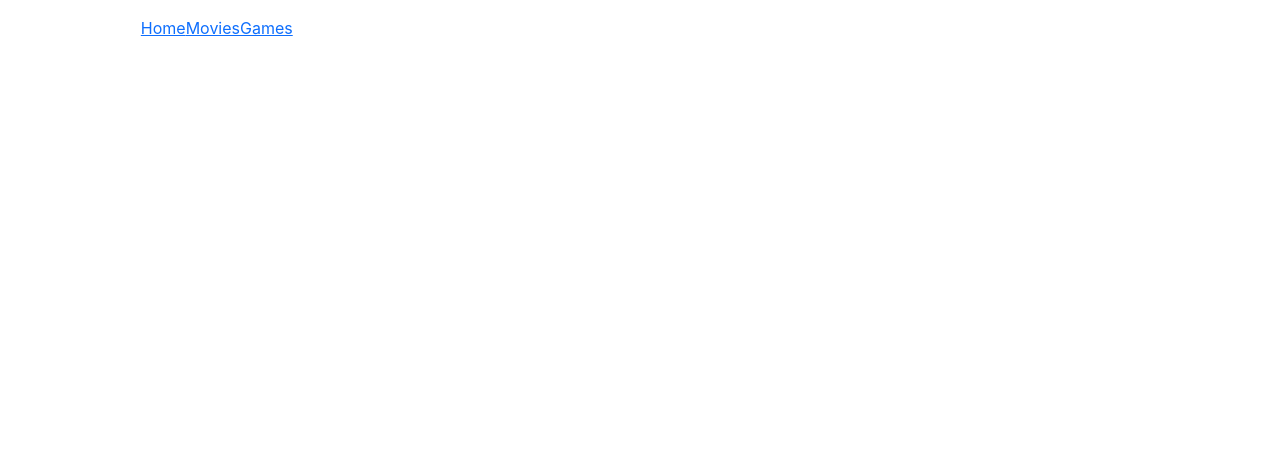
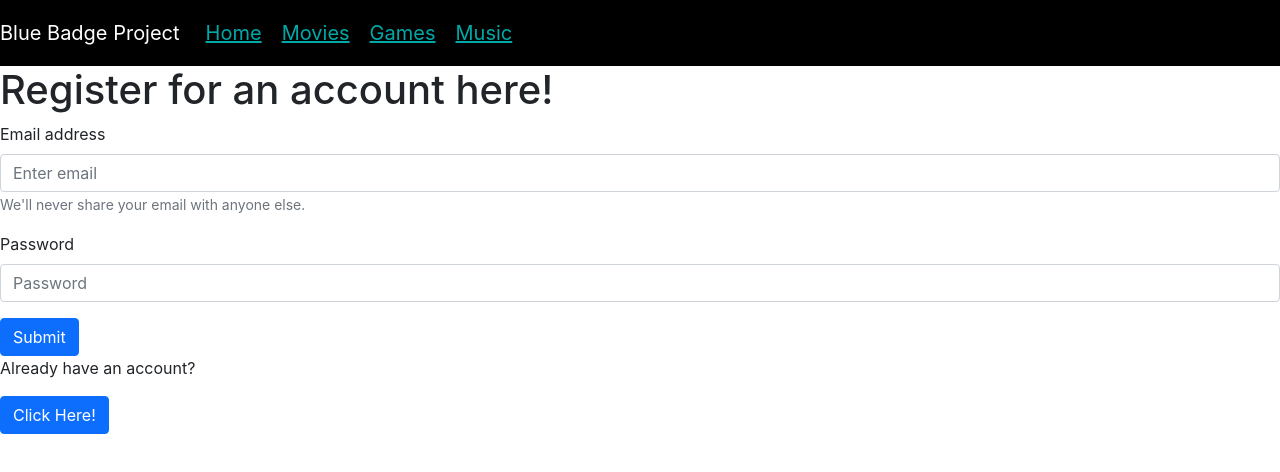
Before and after one commit to carlo1678/BlueBadgeClient, a React (Create React App) app in the folder clientside/: page /signup in a window 1280 px wide. Shown: the top 472 px of the page. Built offline with nearby package versions, Linux system fonts and the light colour scheme.

Commit message:
adding some changes

```diff
--- a/clientside/package.json
+++ b/clientside/package.json
@@ -8,10 +8,12 @@
     "@testing-library/user-event": "^12.8.3",
     "bootstrap": "^5.1.0",
     "react": "^17.0.2",
+    "react-bootstrap": "^1.6.1",
     "react-dom": "^17.0.2",
     "react-router": "^5.2.1",
     "react-router-dom": "^5.3.0",
     "react-scripts": "4.0.3",
+    "react-toastify": "^8.0.2",
     "toastify": "^2.0.1",
     "web-vitals": "^1.1.2"
   },
--- a/clientside/src/App.css
+++ b/clientside/src/App.css
@@ -1,38 +1,9 @@
-.App {
-  text-align: center;
+.navbar-primary {
+  background-color: black !important;
 }
 
-.App-logo {
-  height: 40vmin;
-  pointer-events: none;
+.navlinks {
+  font-size: 20px;
+  padding: 10px;
+  color: #00a8a8;
 }
-
-@media (prefers-reduced-motion: no-preference) {
-  .App-logo {
-    animation: App-logo-spin infinite 20s linear;
-  }
-}
-
-.App-header {
-  background-color: #282c34;
-  min-height: 100vh;
-  display: flex;
-  flex-direction: column;
-  align-items: center;
-  justify-content: center;
-  font-size: calc(10px + 2vmin);
-  color: white;
-}
-
-.App-link {
-  color: #61dafb;
-}
-
-@keyframes App-logo-spin {
-  from {
-    transform: rotate(0deg);
-  }
-  to {
-    transform: rotate(360deg);
-  }
-}
--- a/clientside/src/App.js
+++ b/clientside/src/App.js
@@ -4,6 +4,9 @@ import MoviesSearch from "./components/MoviesSearch";
 import { BrowserRouter as Router, Switch, Route } from "react-router-dom";
 import NavBar from "./components/Navbar";
 import LandingPage from "./components/LandingPage";
+import Signup from "./components/Signup";
+import Login from "./components/Login";
+import Music from "./components/Music";
 
 function App() {
   return (
@@ -12,6 +15,12 @@ function App() {
         <NavBar />
         <Switch>
           <Route exact path="/">
+            <Login />
+          </Route>
+          <Route exact path="/signup">
+            <Signup />
+          </Route>
+          <Route exact path="/home">
             <LandingPage />
           </Route>
           <Route exact path="/games">
@@ -20,6 +29,9 @@ function App() {
           <Route exact path="/movies">
             <MoviesSearch />
           </Route>
+          <Route exact path="/music">
+            <Music />
+          </Route>
         </Switch>
       </Router>
     </div>
--- a/clientside/src/components/LandingPage.js
+++ b/clientside/src/components/LandingPage.js
@@ -1,5 +1,10 @@
 import React from "react";
 
 export default function LandingPage() {
-  return <div></div>;
+  return (
+    <div>
+      <h1>Hello!</h1>
+      <h3>Welcome to our site, here we have a Movies directory!</h3>
+    </div>
+  );
 }
--- /dev/null
+++ b/clientside/src/components/Login.js
@@ -0,0 +1,87 @@
+import React from "react";
+import { Form, Button } from "react-bootstrap";
+import { useState, useEffect } from "react";
+import { toast } from "react-toastify";
+import { useHistory } from "react-router-dom";
+import { Link } from "react-router-dom";
+
+export default function Login() {
+  const [userEmail, setUserEmail] = useState("");
+  const [userPass, setUserPass] = useState("");
+  const history = useHistory();
+
+  const userEmailInput = (event) => {
+    setUserEmail(event.target.value);
+  };
+
+  const userPassInput = (event) => {
+    setUserPass(event.target.value);
+  };
+
+  let userData = {
+    user: {
+      email: userEmail,
+      password: userPass,
+    },
+  };
+
+  const userLogin = (e) => {
+    e.preventDefault();
+    fetch(`http://localhost:3001/user/login`, {
+      method: "POST",
+      headers: {
+        "Content-Type": "application/json",
+      },
+      body: JSON.stringify(userData),
+    })
+      .then((response) => response.json())
+      .then((data) => {
+        let token = data.sessionToken;
+        localStorage.setItem("SessionToken", token);
+        toast.success("Succesfully Registered!", {
+          position: toast.POSITION.TOP_CENTER,
+        });
+        history.push("/home");
+      })
+      .catch((err) => {
+        console.error(err);
+        toast.error(err.message, {
+          position: toast.POSITION.TOP_CENTER,
+        });
+      });
+  };
+
+  return (
+    <div>
+      <h1>Login Here!</h1>
+      <Form onSubmit={userLogin}>
+        <Form.Group className="mb-3" controlId="formBasicEmail">
+          <Form.Label>Email address</Form.Label>
+          <Form.Control
+            value={userEmail}
+            onChange={userEmailInput}
+            type="email"
+            placeholder="Enter email"
+          />
+        </Form.Group>
+
+        <Form.Group className="mb-3" controlId="formBasicPassword">
+          <Form.Label>Password</Form.Label>
+          <Form.Control
+            value={userPass}
+            onChange={userPassInput}
+            type="password"
+            placeholder="Password"
+          />
+        </Form.Group>
+        <Button variant="primary" type="submit">
+          Submit
+        </Button>
+        <p>Need to register?</p>
+        <Link to={"/Signup"}>
+          <Button variant="primary">Click Here!</Button>
+        </Link>
+      </Form>
+    </div>
+  );
+}
--- a/clientside/src/components/Music.js
+++ b/clientside/src/components/Music.js
@@ -1,5 +1,9 @@
 import React from "react";
 
 export default function Music() {
-  return <div></div>;
+  return (
+    <div>
+      <h1>Music Page!</h1>
+    </div>
+  );
 }
--- a/clientside/src/components/Navbar.js
+++ b/clientside/src/components/Navbar.js
@@ -8,7 +8,7 @@ export default function NavBar() {
     <div>
       <Navbar className="navbar-primary" variant="dark">
         <Navbar.Brand className="homeTitle" href="/">
-          <span className="commerce">E-Commerce</span>
+          <span className="commerce">Blue Badge Project</span>
         </Navbar.Brand>
         <Nav className="mr-auto">
           <Link className="navlinks" to="/">
@@ -20,6 +20,9 @@ export default function NavBar() {
           <Link className="navlinks" to="/games">
             Games
           </Link>
+          <Link className="navlinks" to="/music">
+            Music
+          </Link>
         </Nav>
       </Navbar>
     </div>
--- /dev/null
+++ b/clientside/src/components/Signup.js
@@ -0,0 +1,89 @@
+import React from "react";
+import { Form, Button } from "react-bootstrap";
+import { useState, useEffect } from "react";
+import { useHistory } from "react-router-dom";
+import { toast } from "react-toastify";
+import "react-toastify/dist/ReactToastify.css";
+import { Link } from "react-router-dom";
+
+export default function Signup() {
+  const [userEmail, setUserEmail] = useState("");
+  const [userPass, setUserPass] = useState("");
+  const history = useHistory();
+
+  const changeUserEmail = (event) => {
+    setUserEmail(event.target.value);
+  };
+
+  const changeUserPass = (event) => {
+    setUserPass(event.target.value);
+  };
+
+  const newUserData = {
+    user: { email: userEmail, password: userPass },
+  };
+
+  const userSignUp = (e) => {
+    e.preventDefault();
+    fetch(`http://localhost:3001/user/register`, {
+      method: "POST",
+      headers: {
+        "Content-Type": "application/json",
+      },
+      body: JSON.stringify(newUserData),
+    })
+      .then((response) => response.json())
+      .then((data) => {
+        toast.success("Succesfully Registered!", {
+          position: toast.POSITION.TOP_CENTER,
+        });
+        console.log(data);
+        let token = data.sessionToken;
+        localStorage.setItem("SessionToken", token);
+        history.push("/");
+      })
+      .catch((err) => {
+        console.error(err);
+        toast.error(err.message, {
+          position: toast.POSITION.TOP_CENTER,
+        });
+      });
+  };
+
+  return (
+    <div>
+      <h1>Register for an account here!</h1>
+      <Form onSubmit={userSignUp}>
+        <Form.Group className="mb-3" controlId="formBasicEmail">
+          <Form.Label>Email address</Form.Label>
+          <Form.Control
+            value={userEmail}
+            onChange={changeUserEmail}
+            type="email"
+            placeholder="Enter email"
+          />
+          <Form.Text className="text-muted">
+            We'll never share your email with anyone else.
+          </Form.Text>
+        </Form.Group>
+
+        <Form.Group className="mb-3" controlId="formBasicPassword">
+          <Form.Label>Password</Form.Label>
+          <Form.Control
+            value={userPass}
+            onChange={changeUserPass}
+            type="password"
+            placeholder="Password"
+          />
+        </Form.Group>
+        <Button variant="primary" type="submit">
+          Submit
+        </Button>
+        <p>Already have an account?</p>
+        <Link to={"/"}>
+          <Button variant="primary">Click Here!</Button>
+        </Link>
+      </Form>
+    </div>
+  );
+}
--- a/clientside/src/components/UserLogin.js
+++ /dev/null
@@ -1,5 +0,0 @@
-import React from "react";
-
-export default function UserLogin() {
-  return <div></div>;
-}
```
Also changed, not shown: 1 other file (tests, documents, lock files or other folders).
